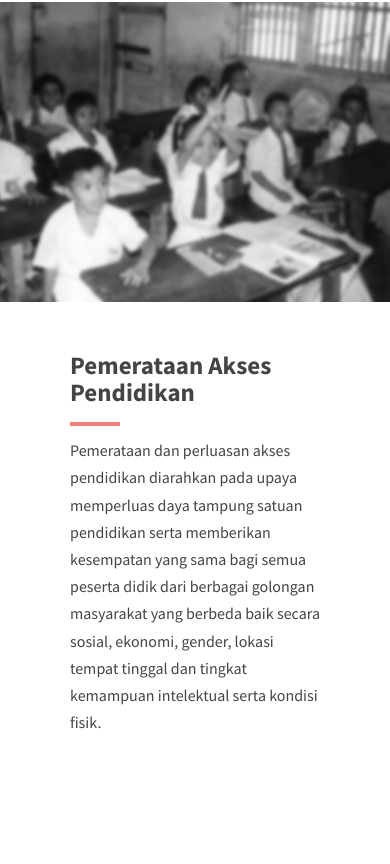
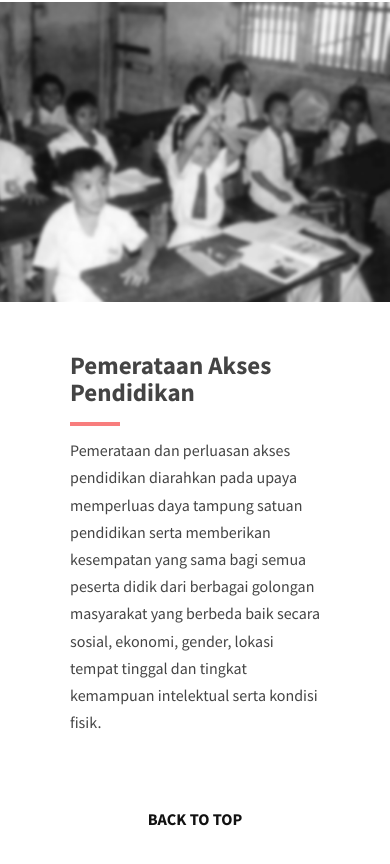
Before and after one commit to fukou/refleksi-pendidikan, a plain HTML site: page index.html in a window 390 px wide. Shown: the part 2374-3238 px from the top of the page. Before the commit the page ends 3176 px from the top, so only its background shows below. Drawn offline with nearby package versions, Linux system fonts and the light colour scheme; some packages are replaced by stand-ins of ours; a script that the page names is missing; a web font is replaced by a local one.

Commit message:
Add a back-to-top button.

```diff
--- a/index.html
+++ b/index.html
@@ -163,6 +163,10 @@ CREDIT:
 
         <h2>Pemerataan Akses Pendidikan</h2>
         <p>Pemerataan dan perluasan akses pendidikan diarahkan pada upaya memperluas daya tampung satuan pendidikan serta memberikan kesempatan yang sama bagi semua peserta didik dari berbagai golongan masyarakat yang berbeda baik secara sosial, ekonomi, gender, lokasi tempat tinggal dan tingkat kemampuan intelektual serta kondisi fisik.</p>
+
+        <footer>
+            <a href="#" onclick="$('header').animatescroll({scrollSpeed:2000,easing:'easeOutQuart', padding:0}); return false;">back to top</a>
+        </footer>
 
     </div>
 
--- a/main.css
+++ b/main.css
@@ -977,3 +977,7 @@ section.fourth_layer .fullscreen-video {
     line-height: 170%;
     z-index: 1;
 }
+
+.main-mobile-desc footer {
+    display: none;
+}
--- a/mobile.css
+++ b/mobile.css
@@ -18,6 +18,7 @@
         overflow: hidden;
         height: 300px;
     }
+
     #circle-svg-one,
     #circle-svg-two,
     #rectangle-svg-one,
@@ -110,6 +111,21 @@
     }
     .menu_bar {
         display: none;
+    }
+
+    .main-mobile-desc footer {
+        visibility: visible;
+        text-align: center;
+        padding:20px;
+        margin-top: 50px;
+        text-transform: uppercase;
+        display: block!important;
+    }
+
+    .main-mobile-desc a {
+        color:#111;
+        font-size: calc(15px + 0.35vw);
+        font-weight: bold;
     }
 
     .mobile-desc-header {
```
